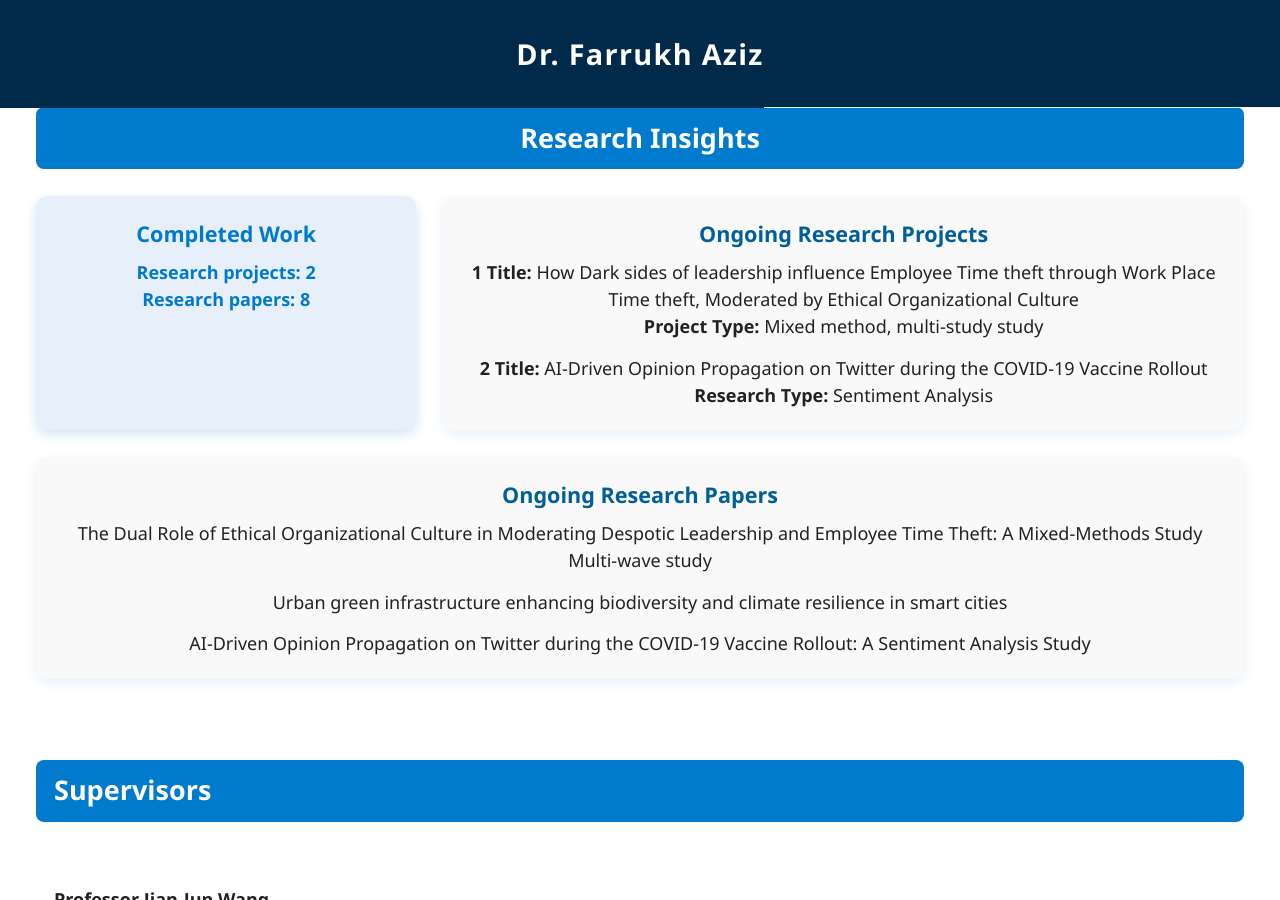
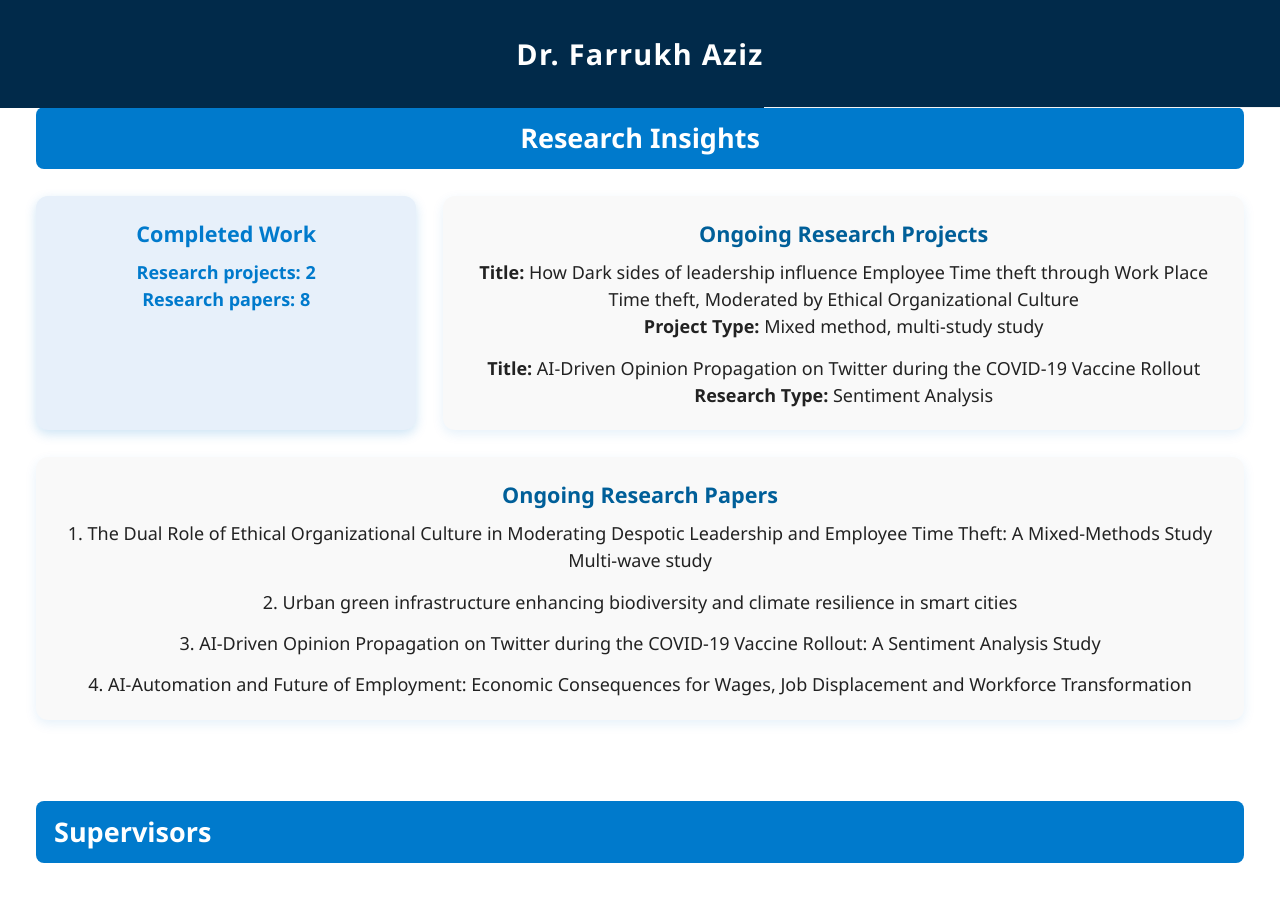
Before and after one commit to engrfarrukhaziz/engrfarrukhaziz.github.io, a Jekyll site: the page built from _pages/about.md, in a window 1280 px wide and 900 px high, scrolled down 643 px. Built offline with Jekyll 4.4.1, drawn with Linux system fonts in a browser that asks for light colours.

Commit message:
Update default.html

```diff
--- a/_layouts/default.html
+++ b/_layouts/default.html
@@ -276,13 +276,16 @@ layout: compress
 <div style="flex: 2 1 600px; background-color: #f9f9f9; border-radius: 12px; padding: 1.2rem 1.5rem; box-shadow: 0 4px 12px rgb(0 122 204 / 0.1); color: #222; font-weight: 500;">
   <div style="font-size: 1.2rem; color: #005f99; font-weight: 700; margin-bottom: 0.5rem;">Ongoing Research Papers</div>
   <div>
-    The Dual Role of Ethical Organizational Culture in Moderating Despotic Leadership and Employee Time Theft: A Mixed-Methods Study Multi-wave study
+    1. The Dual Role of Ethical Organizational Culture in Moderating Despotic Leadership and Employee Time Theft: A Mixed-Methods Study Multi-wave study
   </div>
   <div style="margin-top: 0.8rem;">
-    Urban green infrastructure enhancing biodiversity and climate resilience in smart cities
+    2. Urban green infrastructure enhancing biodiversity and climate resilience in smart cities
   </div>
   <div style="margin-top: 0.8rem;">
-    AI-Driven Opinion Propagation on Twitter during the COVID-19 Vaccine Rollout: A Sentiment Analysis Study
+    3. AI-Driven Opinion Propagation on Twitter during the COVID-19 Vaccine Rollout: A Sentiment Analysis Study
+  </div>
+    <div style="margin-top: 0.8rem;">
+    4. AI-Automation and Future of Employment: Economic Consequences for Wages, Job Displacement and Workforce Transformation
   </div>
 </div>
 
```
Also changed, not shown: other parts of _layouts/default.html (+2 -2 lines).
